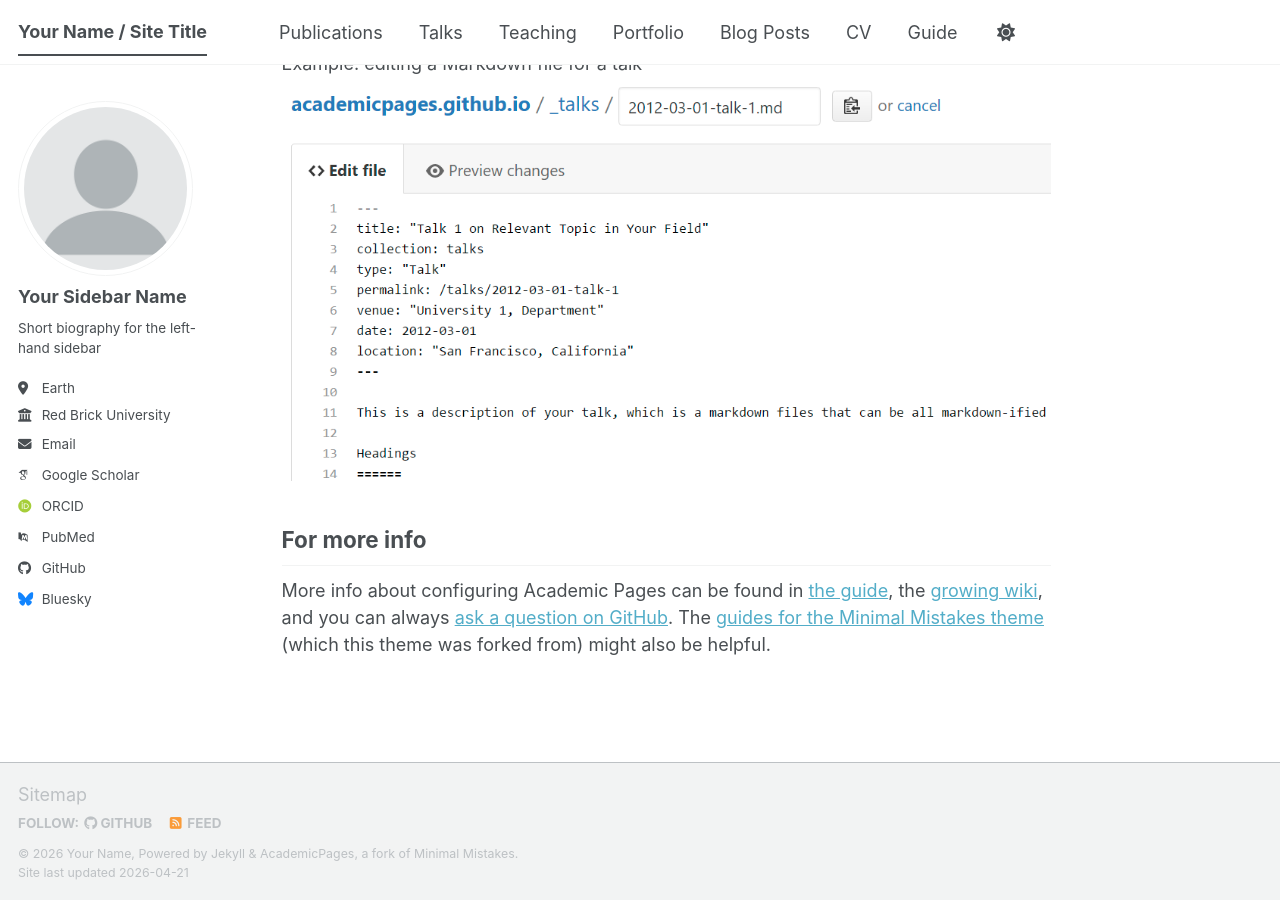
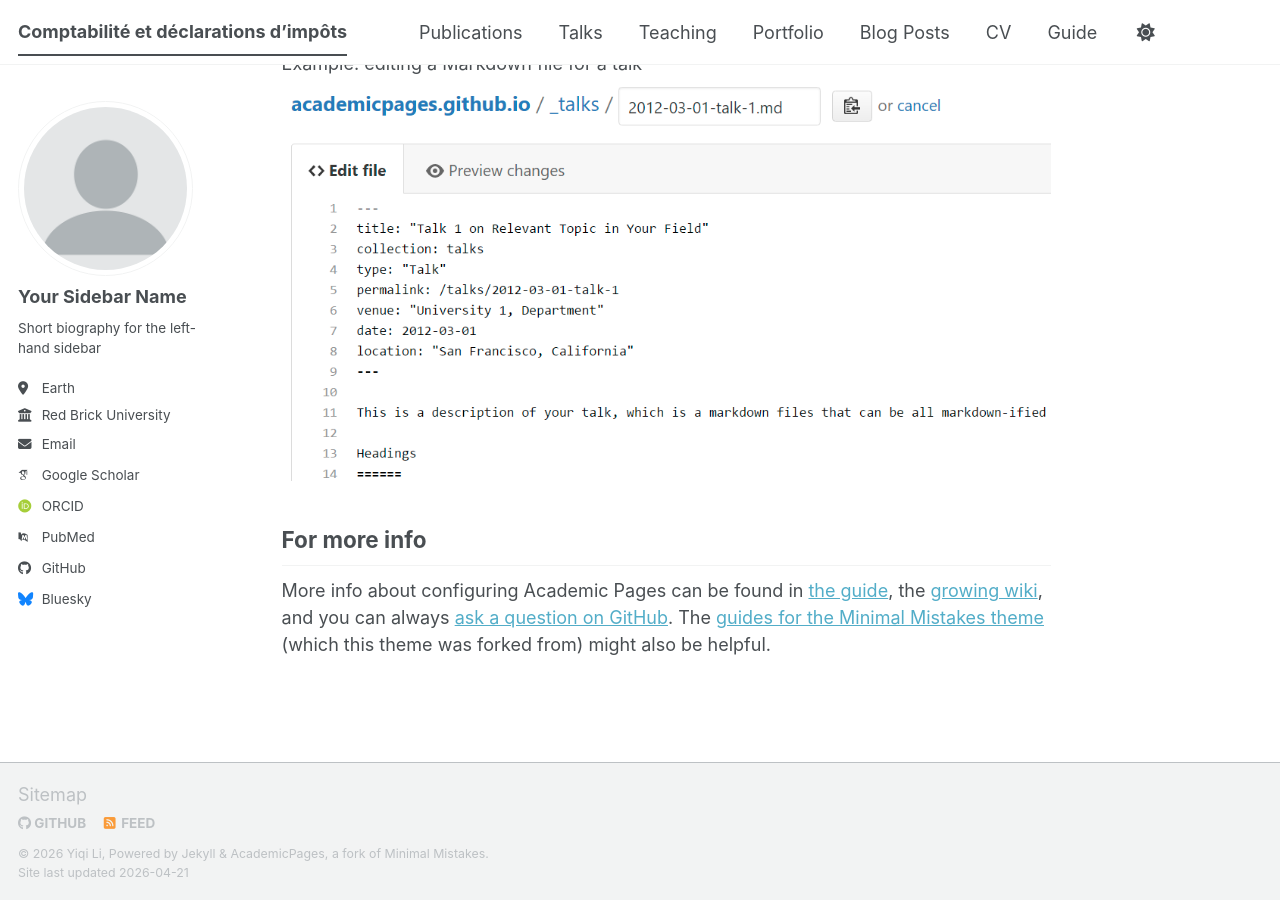
Before and after one commit to JTLee28/CV, a Jekyll site: the page built from _pages/about.md, in a window 1280 px wide and 900 px high, scrolled down 2720 px. Built offline with Jekyll 4.4.1, drawn with Linux system fonts in a browser that asks for light colours; some web fonts are replaced; a script bundle is joined from its source files by our own code; library files that are not in the unit come from our copies.

Commit message:
Update _config.yml

```diff
--- a/_config.yml
+++ b/_config.yml
@@ -7,11 +7,11 @@
 # server process.
 
 # Basic Site Settings
-locale                   : "en-US"
+locale                   : "Montréal - Canada"
 site_theme               : "default" # The available themes options are "default", "air", "sunrise", "mint", "dirt" and "contrast"
-title                    : "Your Name / Site Title"
+title                    : "Comptabilité et déclarations d’impôts"
 title_separator          : "-"
-name                     : &name "Your Name"
+name                     : &name "Yiqi Li"
 description              : &description "Your Name's academic portfolio"   # Update this with a general description of your site, this is the default if not overridden by a page
 url                      : https://academicpages.github.io # The base hostname & protocol for your site e.g. "https://[your GitHub username].github.io",
                                                            # or if you already have some other page hosted on Github then use "https://[your GitHub username].github.io/[Your Repo Name]"
```
